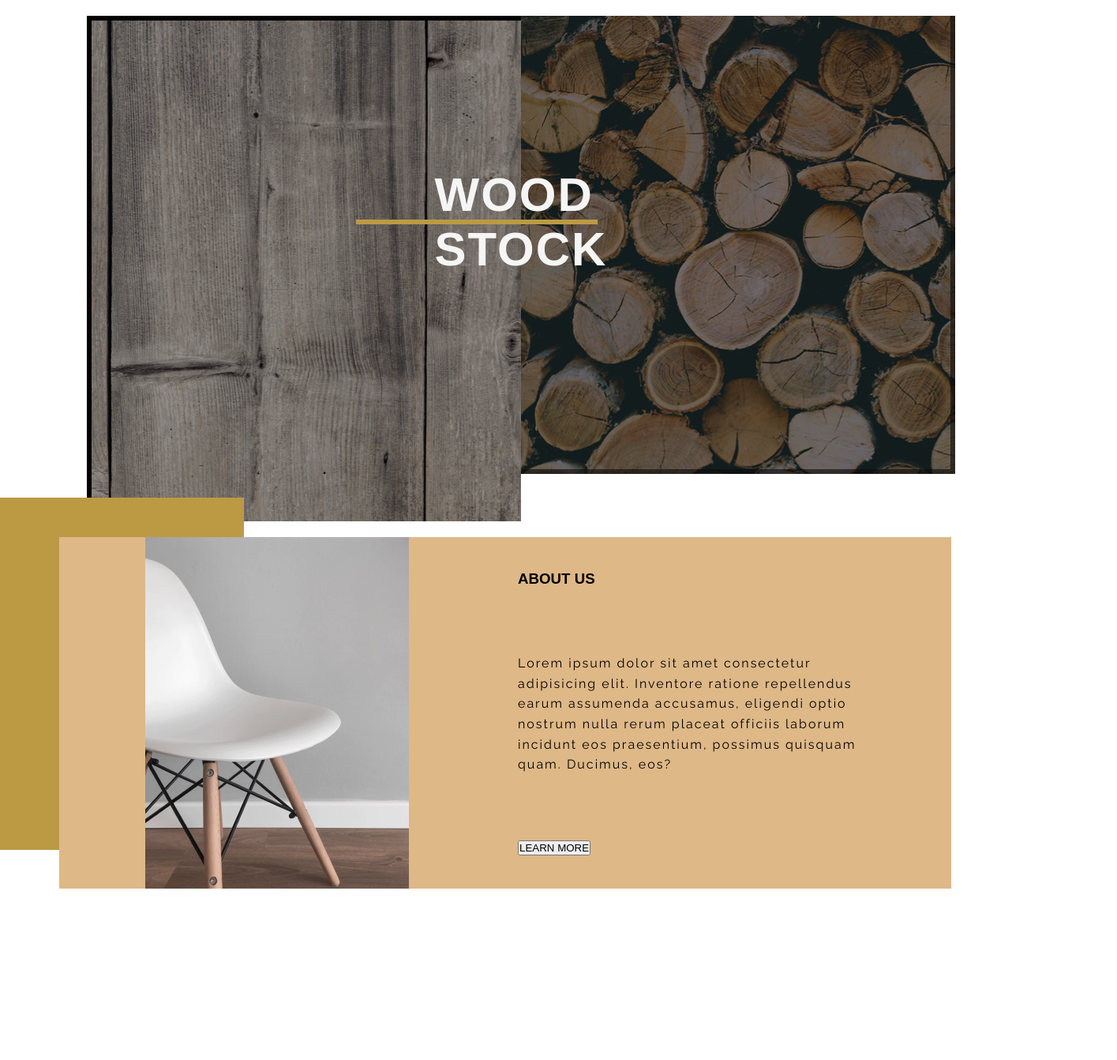
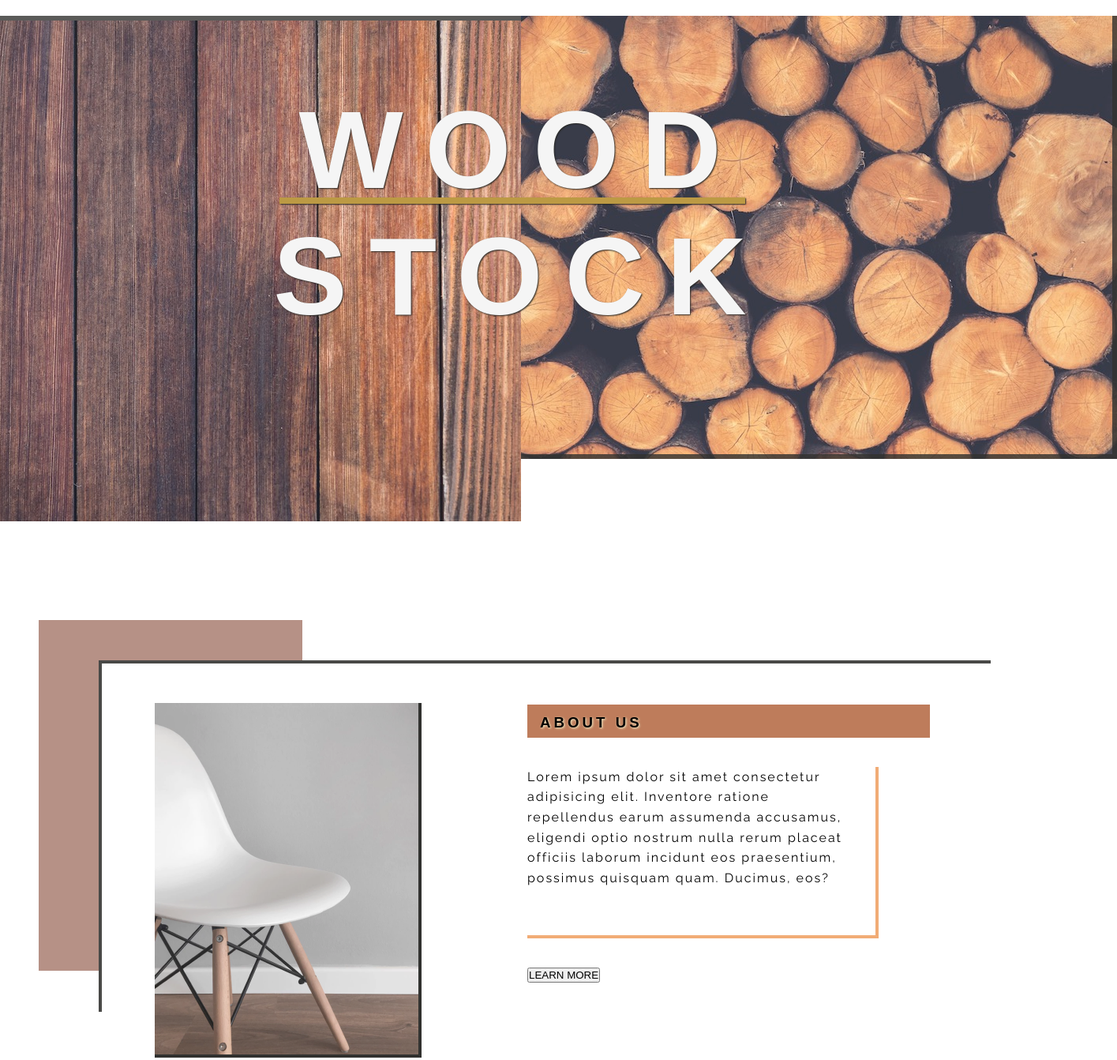
Before and after one commit to Jeroen-editing/challenge-css-sass, a plain HTML site: page index.html in a window 1280 px wide. Shown: the top 1342 px of the page at 79% size, 1415 px wide, since content can reach past the window. Before the commit the page ends 1129 px from the top, so only its background shows below. Drawn offline with Linux system fonts and the light colour scheme.

Commit message:
new jpg, colors and 1st layout

```diff
--- a/index.html
+++ b/index.html
@@ -12,6 +12,7 @@
 <body>
 
 <header class="header">
+    <div class="titlebox">
         <div class="hero">
             <div class="l-block">
                 <div class="img-bg left">
@@ -26,13 +27,15 @@
                 <div class="line"></div>
                 <h1>WOOD <br> STOCK</h1>
             </div>
+    </div>
 </header>
 
-<section class="about-section">
+<section>
+    <article class="about-article">
         <div class="image-container">
             <div class="layout"></div>
             <div class="image-wrapper">
-            <img src="img/chair.png" alt="stoel">
+                <img class="chair" src="img/chair.png" alt="stoel">
             </div>
         </div>
 
@@ -52,6 +55,35 @@
                 <button>LEARN MORE</button>
             </div>
         </div>
+    </article>
+</section>
+
+<section>
+    <article class="about-article">
+        <div class="image-container">
+            <div class="layout"></div>
+            <div class="image-wrapper">
+                <img class="chair" src="img/chair.png" alt="stoel">
+            </div>
+        </div>
+
+        <div class="text-container">
+            <div class="title-container">
+                <h3>ABOUT US</h3>
+            </div>
+            <div class="text-wrapper">
+                <p>
+                    Lorem ipsum dolor sit amet consectetur adipisicing elit.
+                    Inventore ratione repellendus earum assumenda accusamus,
+                    eligendi optio nostrum nulla rerum placeat officiis laborum
+                    incidunt eos praesentium, possimus quisquam quam. Ducimus, eos?
+                </p>
+            </div>
+            <div class="button-container">
+                <button>LEARN MORE</button>
+            </div>
+        </div>
+    </article>
 </section>
 
 </body>
--- a/scss/app.scss
+++ b/scss/app.scss
@@ -9,35 +9,84 @@
 
 
 $gold: #BC9A44;
+$orange: #BE7C5B;
+$yellow: #F1AC76;
+$backyellow: rgba(241, 172, 118, 0.8);
+$red: #B69186;
+$gray: #837977;
 $text-color: darkgray;
 
-body {
+@mixin borderlefttop {
+  border-left: 4px solid rgba(28, 28, 26, 0.8);
+  border-top: 4px solid rgba(28, 28, 26, 0.8);
+}
+@mixin borderricghtbottem {
+  border-right: 4px solid rgba(28, 28, 26, 0.8);
+  border-bottom: 4px solid rgba(28, 28, 26, 0.8);
+}
+
+.header {
+  display: block;
+  margin-bottom: 180px;
 }
 
 .title-content {
   height: 189px;
-  margin-top: 15%;
+  margin-top: 7%;
   position: relative;
-  font-size: 30px;
-  letter-spacing: 2px;
+  font-size: 70px;
+  text-align: center;
+  text-shadow: 1px 1px 2px #262623;
+  line-height: 160px;
+  letter-spacing: 28px;
   color: whitesmoke;
  .line {
    position: absolute;
-   width: 306px;
-   height: 6px;
+   width: 590px;
+   height: 8px;
    background-color: #BC9A44;
+   box-shadow: 1px 1px 2px #262623;
    margin: 0 auto;
-   position: absolute;
-   top:66px;
-   left: -100px;
+
+   top: 140px;
+   left: 8px;
  }
 }
 
-section {
-  width: 1130px;
-  height: 445px;
-  background-color: burlywood;
-  margin: 0 auto;
+.titlebox {
+  margin: 20px 20px;
+  display: -webkit-box;
+  display: -ms-flexbox;
+  display: flex;
+  -webkit-box-pack: center;
+  -ms-flex-pack: center;
+  justify-content: center;
+  width: 100vw;
+  height: 636px;
+  .l-block {
+    width: 755px;
+    height: 640px;
+    position: center;
+      .left {
+        background-image: url("../img/woodboard-02c.jpg"), linear-gradient(#131413, #1A1A19, #292815);
+        background-repeat: no-repeat;
+        opacity: 0.9;
+        border-top: 6px solid rgba(28, 28, 26, 0.8);
+        border-left: 6px solid rgba(28, 28, 26, 0.8);
+      }
+  }
+  .r-block {
+    width: 755PX;
+    height: 561px;
+      .right {
+        background-image: url("../img/lumber-01b.jpg"), linear-gradient(#0F0F0F, #0A0A09);
+        background-repeat: no-repeat;
+        opacity: 0.9;
+        z-index: 1;
+        border-right: 6px solid rgba(28, 28, 26, 0.8);
+        border-bottom: 6px solid rgba(28, 28, 26, 0.8);
+    }
+  }
 }
 
 .hero {
@@ -53,72 +102,63 @@ section {
   height: 100%;
 }
 
-.header {
-  margin: 20px 20px;
-  display: -webkit-box;
-  display: -ms-flexbox;
-  display: flex;
-  -webkit-box-pack: center;
-  -ms-flex-pack: center;
-  justify-content: center;
-  position: relative;
-  float: left;
-  width: 100vw;
-  height: 640px;
-  .l-block {
-    width: 43vw;
-    height: 640px;
-    background-color: black;
-    position: center;
-      .left {
-        background-image: url("../img/wood-right.png");
-        background-repeat: no-repeat;
-        opacity: 0.6;
-        border-top: 6px solid rgba(26, 22, 21, 0.2);
-        border-left: 6px solid rgba(26, 22, 21, 0.2);
-      }
-  }
-  .r-block {
-    width: 43vw;
-    height: 580px;
-    background-color: black;
-      .right {
-        background-image: url("../img/wood-left.png");
-        background-repeat: no-repeat;
-        opacity: 0.5;
-        z-index: 1;
-        border-right: 6px solid rgba(26, 22, 21, 0.6);
-        border-bottom: 6px solid rgba(26, 22, 21, 0.6);
-    }
-  }
+section {
+  display: block;
+  margin-bottom: 200px;
+  padding-left: 100px;
 }
 
-.about-section {
+article {
+  width: 1130px;
+  height: 445px;
+  background-color: white;
+  @include borderlefttop;
+  margin: 0 auto;
+}
+
+.about-article {
   display: flex;
   justify-content: space-around;
   position: relative;
-  margin-top: 100px;
-  margin-left: auto;
-  margin-right: auto;
-  padding-left: 40px;
   .image-container {
+    padding-top: 50px;
     .layout {
       position: absolute;
       width: 334px;
-      height: 446px;
-      background-color: $gold;
-      top: -50px;
+      height: 444px;
+      background-color: $red;
+      top: -55px;
       z-index: -1;
-      left: -100px;
+      left: -80px;
+    }
+    .image-wrapper {
+      background-color: #1A1A19;
+      height: 449px;
+      opacity: 0.9;
+      .chair {
+        @include borderricghtbottem;
+      }
     }
   }
   .text-container {
     display: flex;
     flex-direction: column;
-    width: 480px;
-    justify-content: space-around;
+    margin-top: 15px;
+    width: 520px;
+    justify-content: space-evenly;
+    h3 {
+      margin-right: 10px;
+      padding: 12px 0 8px 16px;
+      letter-spacing: 4px;
+      text-shadow: 1px 1px 3px lightgoldenrodyellow;
+      background-color: $orange;
+    }
     .text-wrapper {
       width: 445px;
+      @include borderricghtbottem;
+      border-color: $yellow;
+      padding-bottom: 60px;
+      padding-right: 40px;
       p {
         font-size: 16px;
         line-height: 160%;
```
Also changed, not shown: css/app.css, img/lumber-01b.jpg (added), img/woodboard-01b.jpg (added), img/woodboard-02c.jpg (added), 2 other files. Lines whose indentation alone changed are shown as unchanged.
